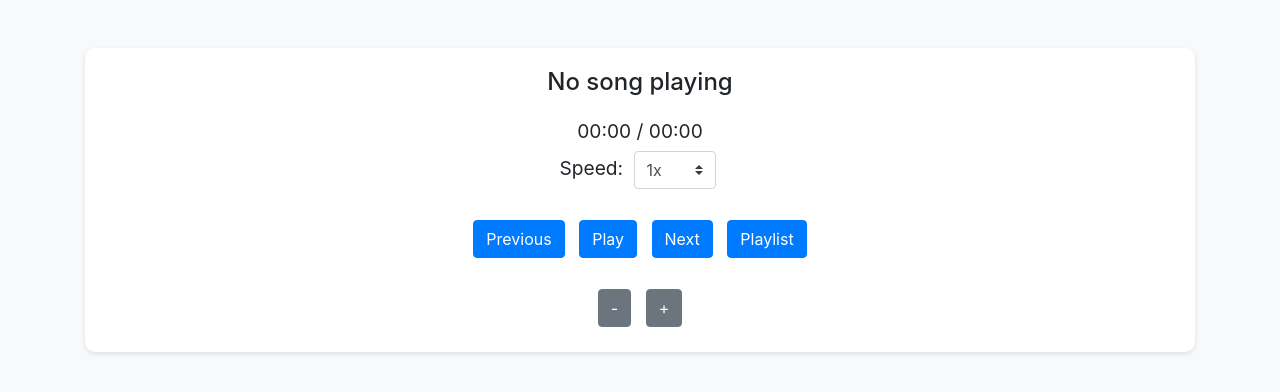
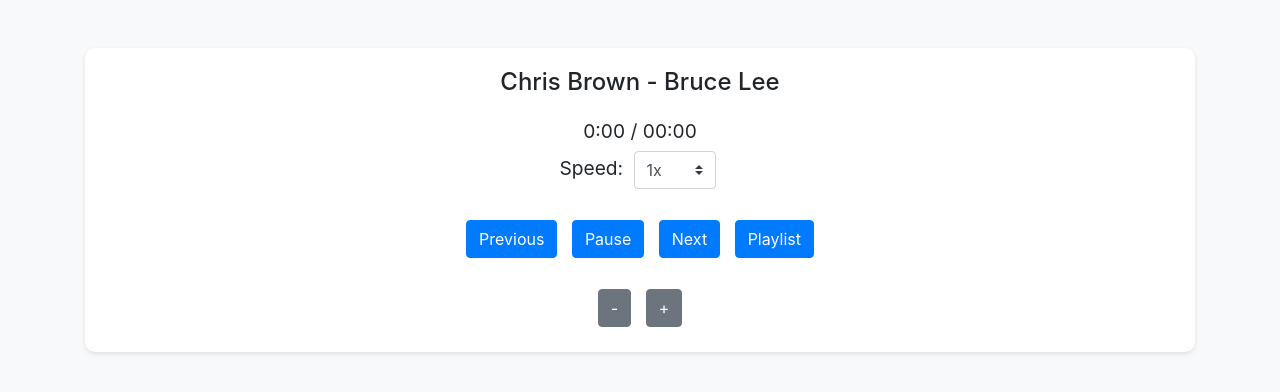
Before and after one commit to Ingenious21/music-app, a plain HTML site: page index.html in a window 1280 px wide. Drawn offline with nearby package versions, Linux system fonts and the light colour scheme; files that its build step writes are made by us from their sources.

Commit message:
Working on it

```diff
--- a/index.html
+++ b/index.html
@@ -6,7 +6,7 @@
     <title>Music App</title>
     <!-- Bootstrap CSS -->
     <link href="https://maxcdn.bootstrapcdn.com/bootstrap/4.5.2/css/bootstrap.min.css" rel="stylesheet">
-    <link rel="stylesheet" href="/css/styles.css">
+    <link rel="stylesheet" href="styles.css">
 </head>
 <body>
     <div class="container mt-5">
@@ -68,6 +68,6 @@
     <script src="https://code.jquery.com/jquery-3.5.1.slim.min.js"></script>
     <script src="https://cdn.jsdelivr.net/npm/@popperjs/core@2.9.2/dist/umd/popper.min.js"></script>
     <script src="https://maxcdn.bootstrapcdn.com/bootstrap/4.5.2/js/bootstrap.min.js"></script>
-    <script src="/js/script.js"></script>
+    <script src="script.js"></script>
 </body>
 </html>
--- a/script.js
+++ b/script.js
@@ -13,47 +13,47 @@
 const songs = [
     {
         name: 'Chris Brown - Bruce Lee',
-        url: '/music/y2mate.com - Chris Brown Bruce Lee Lyric Video.mp3'
+        url: '/y2mate.com - Chris Brown Bruce Lee Lyric Video.mp3'
     },
     {
         name: 'Chris Brown - Delusional',
-        url: '/music/y2mate.com - Chris Brown Delusional Visualizer.mp3'
+        url: 'y2mate.com - Chris Brown Delusional Visualizer.mp3'
     },
     {
         name: 'Chris Brown - Feelings Don\'t lie',
-        url: '/music/y2mate.com - Chris Brown Feelings Dont Lie Visualizer.mp3'
+        url: 'y2mate.com - Chris Brown Feelings Dont Lie Visualizer.mp3'
     },
     {
         name: 'Chris Brown - Freak - ft Lil Wayne, Joyner Lucas & Tee Grizzley',
-        url: '/music/y2mate.com - Chris Brown Freak Visualizer ft Lil Wayne Joyner Lucas Tee Grizzley.mp3'
+        url: 'y2mate.com - Chris Brown Freak Visualizer ft Lil Wayne Joyner Lucas Tee Grizzley.mp3'
     },
     {
         name: 'Chris Brown - Hmm - ft Davido',
-        url: '/music/y2mate.com - Chris Brown Hmmm Visualizer ft Davido.mp3'
+        url: 'y2mate.com - Chris Brown Hmmm Visualizer ft Davido.mp3'
     },
     {
         name: 'Chris Brown - No One Else',
-        url: '/music/y2mate.com - Chris Brown No One Else Visualizer ft Fridayy.mp3'
+        url: 'y2mate.com - Chris Brown No One Else Visualizer ft Fridayy.mp3'
     },
     {
         name: 'Chris Brown - Press Me',
-        url: '/music/y2mate.com - Chris Brown Press Me Visualizer.mp3'
+        url: 'y2mate.com - Chris Brown Press Me Visualizer.mp3'
     },
     {
         name: 'Chris Brown - Stutter',
-        url: '/music/y2mate.com - Chris Brown Stutter Visualizer.mp3'
+        url: 'y2mate.com - Chris Brown Stutter Visualizer.mp3'
     },
     {
         name: 'Chris Brown - Angel Numbers/Ten Toes',
-        url: '/music/y2mate.com - Chris Brown Angel Numbers Ten Toes Visualizer.mp3'
+        url: 'y2mate.com - Chris Brown Angel Numbers Ten Toes Visualizer.mp3'
     },
     {
         name: 'Chris Brown - Weakest Link',
-        url: '/music/y2mate.com - Weakest Link.mp3'
+        url: 'y2mate.com - Weakest Link.mp3'
     },
     {
         name: 'Chris Brown - Closer',
-        url: '/music/y2mate.com - Chris Brown Closer Visualizer_720pFH.mp4'
+        url: '/workspaces/music-app/y2mate.com - Chris Brown Closer Visualizer_720pFH.mp4'
     }
 ];
 
```
